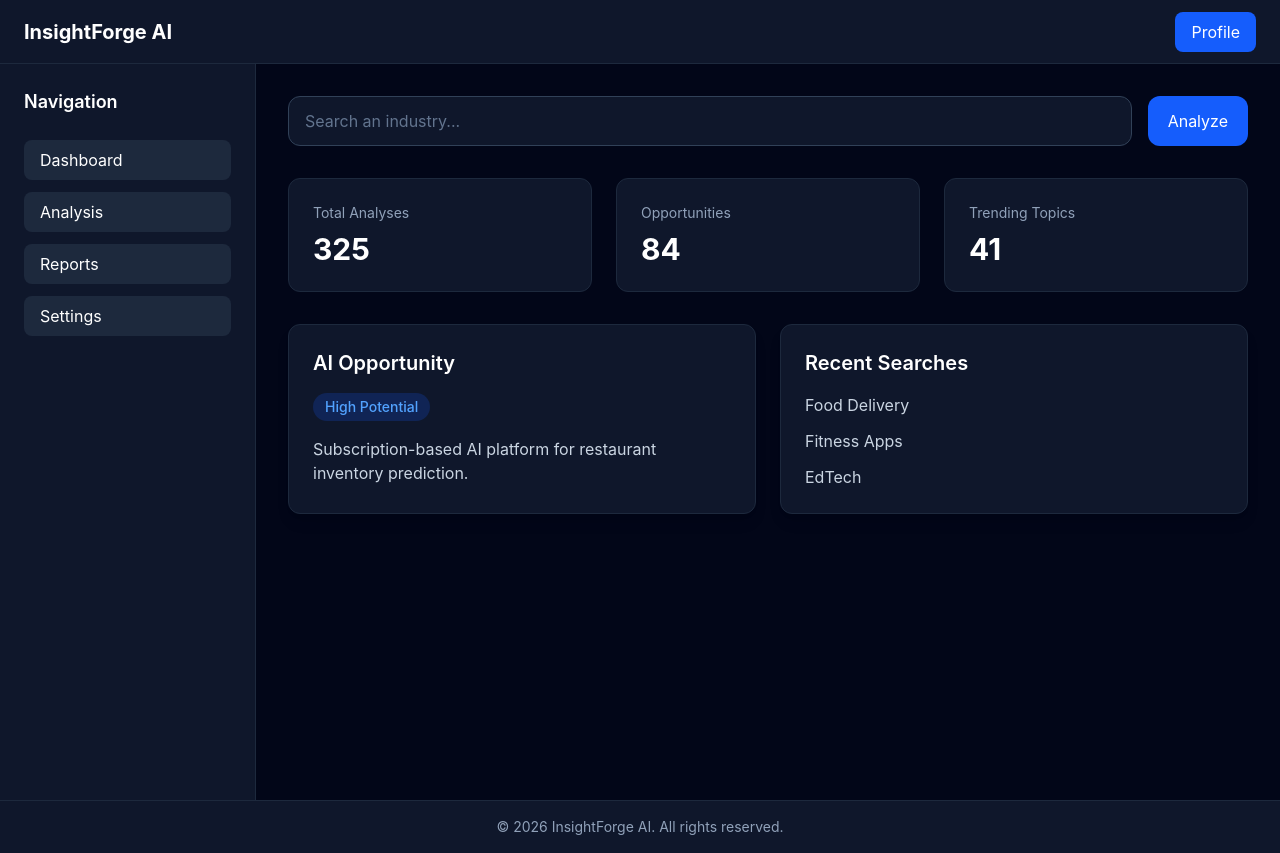
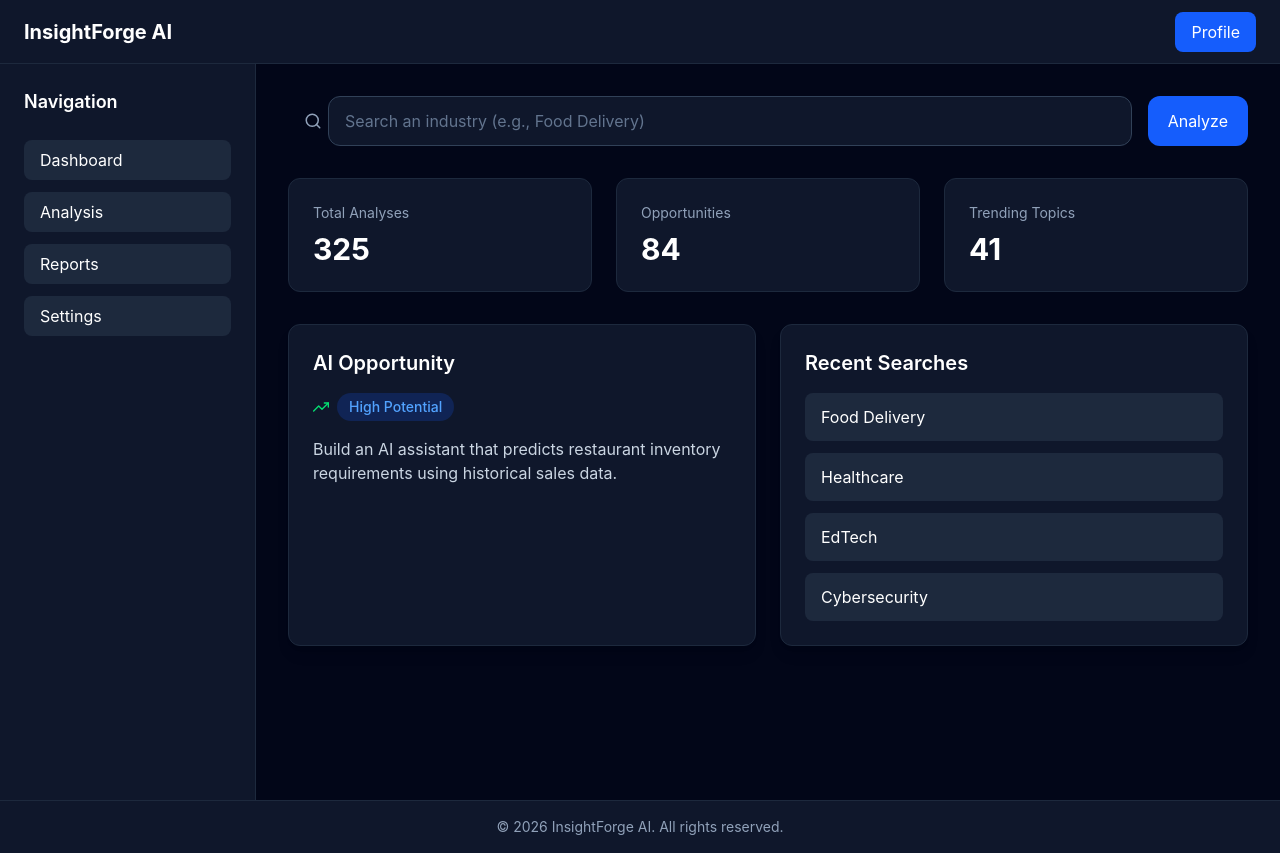
Before and after one commit to rithvikgowdu/InsightForge-AI, a React (Vite) app in the folder frontend/: page / in a window 1280 px wide. Built offline with nearby package versions, Linux system fonts and the light colour scheme.

Commit message:
feat: improve dashboard UI components

```diff
--- a/frontend/src/components/dashboard/OpportunityCard.tsx
+++ b/frontend/src/components/dashboard/OpportunityCard.tsx
@@ -1,14 +1,18 @@
+import { FiTrendingUp } from "react-icons/fi";
 import Badge from "../ui/Badge";
 import Card from "../ui/Card";
 
 function OpportunityCard() {
   return (
     <Card title="AI Opportunity">
-      <Badge>High Potential</Badge>
+      <div className="flex items-center gap-2">
+        <FiTrendingUp className="text-green-400" />
+        <Badge>High Potential</Badge>
+      </div>
 
-      <p className="mt-4">
-        Subscription-based AI platform for restaurant
-        inventory prediction.
+      <p className="mt-4 text-slate-300">
+        Build an AI assistant that predicts restaurant inventory
+        requirements using historical sales data.
       </p>
     </Card>
   );
--- a/frontend/src/components/dashboard/RecentSearches.tsx
+++ b/frontend/src/components/dashboard/RecentSearches.tsx
@@ -1,19 +1,25 @@
 import Card from "../ui/Card";
+
+const searches = [
+  "Food Delivery",
+  "Healthcare",
+  "EdTech",
+  "Cybersecurity",
+];
 
 function RecentSearches() {
   return (
     <Card title="Recent Searches">
-
       <ul className="space-y-3">
-
-        <li>Food Delivery</li>
-
-        <li>Fitness Apps</li>
-
-        <li>EdTech</li>
-
+        {searches.map((search) => (
+          <li
+            key={search}
+            className="rounded-lg bg-slate-800 px-4 py-3 text-white"
+          >
+            {search}
+          </li>
+        ))}
       </ul>
-
     </Card>
   );
 }
--- a/frontend/src/components/dashboard/SearchBar.tsx
+++ b/frontend/src/components/dashboard/SearchBar.tsx
@@ -1,14 +1,21 @@
+import { FiSearch } from "react-icons/fi";
+import Button from "../ui/Button";
 import Input from "../ui/Input";
-import Button from "../ui/Button";
 
 function SearchBar() {
   return (
-    <div className="flex gap-4">
-      <Input placeholder="Search an industry..." />
+    <div className="flex flex-col gap-4 md:flex-row">
+      <div className="relative flex-1">
+        <div className="pointer-events-none absolute left-4 top-1/2 -translate-y-1/2 text-slate-400">
+          <FiSearch size={18} />
+        </div>
 
-      <Button>
-        Analyze
-      </Button>
+        <div className="pl-10">
+          <Input placeholder="Search an industry (e.g., Food Delivery)" />
+        </div>
+      </div>
+
+      <Button>Analyze</Button>
     </div>
   );
 }
--- /dev/null
+++ b/frontend/src/layouts/Navbar.tsx
@@ -0,0 +1,31 @@
+import { FiBell, FiUser } from "react-icons/fi";
+
+function Navbar() {
+  return (
+    <header className="flex h-16 items-center justify-between border-b border-slate-800 bg-slate-900 px-8">
+
+      <div>
+
+        <h2 className="text-lg font-semibold text-white">
+          Dashboard
+        </h2>
+
+      </div>
+
+      <div className="flex items-center gap-6">
+
+        <button className="text-slate-300 hover:text-white">
+          <FiBell size={20} />
+        </button>
+
+        <button className="text-slate-300 hover:text-white">
+          <FiUser size={20} />
+        </button>
+
+      </div>
+
+    </header>
+  );
+}
+
+export default Navbar;
--- /dev/null
+++ b/frontend/src/layouts/Sidebar.tsx
@@ -0,0 +1,101 @@
+import {
+  FiHome,
+  FiSearch,
+  FiBarChart2,
+  FiSettings,
+  FiHelpCircle,
+  FiLogOut,
+} from "react-icons/fi";
+
+const menuItems = [
+  {
+    icon: FiHome,
+    label: "Dashboard",
+  },
+  {
+    icon: FiSearch,
+    label: "Analysis",
+  },
+  {
+    icon: FiBarChart2,
+    label: "Reports",
+  },
+  {
+    icon: FiSettings,
+    label: "Settings",
+  },
+];
+
+function Sidebar() {
+  return (
+    <aside className="flex h-full w-64 flex-col border-r border-slate-800 bg-slate-900">
+
+      <div className="border-b border-slate-800 p-6">
+
+        <h1 className="text-xl font-bold text-white">
+          InsightForge AI
+        </h1>
+
+      </div>
+
+      <nav className="flex-1 p-4">
+
+        <ul className="space-y-2">
+
+          {menuItems.map((item) => {
+            const Icon = item.icon;
+
+            return (
+              <li key={item.label}>
+                <button
+                  className="
+                    flex
+                    w-full
+                    items-center
+                    gap-3
+                    rounded-xl
+                    px-4
+                    py-3
+                    text-slate-300
+                    transition
+                    hover:bg-slate-800
+                    hover:text-white
+                  "
+                >
+                  <Icon size={20} />
+
+                  {item.label}
+                </button>
+              </li>
+            );
+          })}
+
+        </ul>
+
+      </nav>
+
+      <div className="border-t border-slate-800 p-4">
+
+        <button className="mb-2 flex w-full items-center gap-3 rounded-xl px-4 py-3 text-slate-300 hover:bg-slate-800 hover:text-white">
+
+          <FiHelpCircle />
+
+          Help
+
+        </button>
+
+        <button className="flex w-full items-center gap-3 rounded-xl px-4 py-3 text-red-400 hover:bg-red-500/10">
+
+          <FiLogOut />
+
+          Logout
+
+        </button>
+
+      </div>
+
+    </aside>
+  );
+}
+
+export default Sidebar;
--- /dev/null
+++ b/frontend/src/layouts/StatsCard.tsx
@@ -0,0 +1,25 @@
+type StatsCardProps = {
+  title: string;
+  value: string;
+};
+
+function StatsCard({
+  title,
+  value,
+}: StatsCardProps) {
+  return (
+    <div className="rounded-xl border border-slate-800 bg-slate-900 p-6 shadow-lg">
+
+      <p className="text-sm text-slate-400">
+        {title}
+      </p>
+
+      <h2 className="mt-3 text-4xl font-bold text-white">
+        {value}
+      </h2>
+
+    </div>
+  );
+}
+
+export default StatsCard;
```
